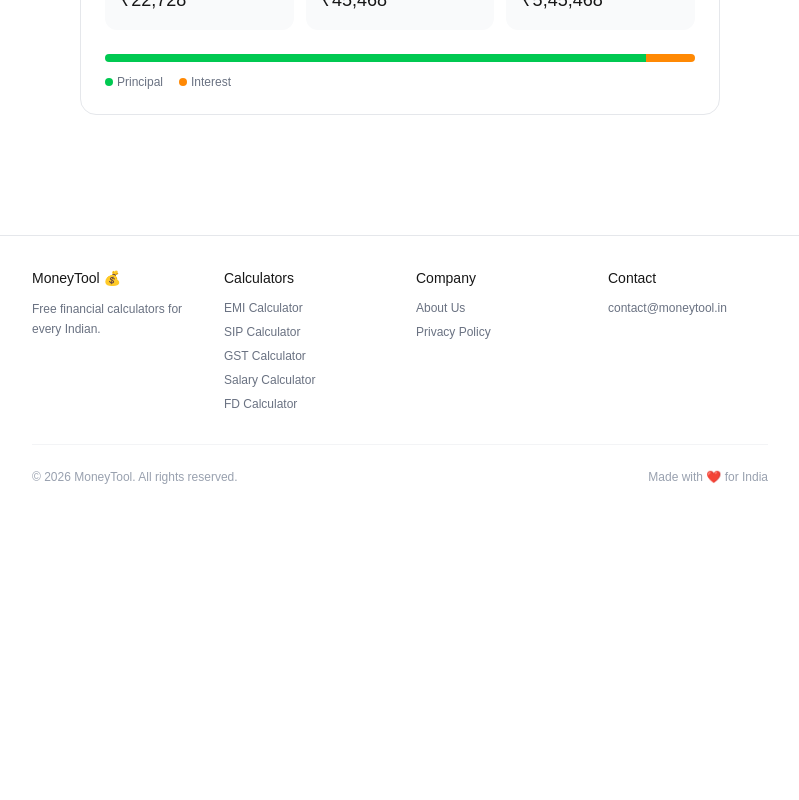
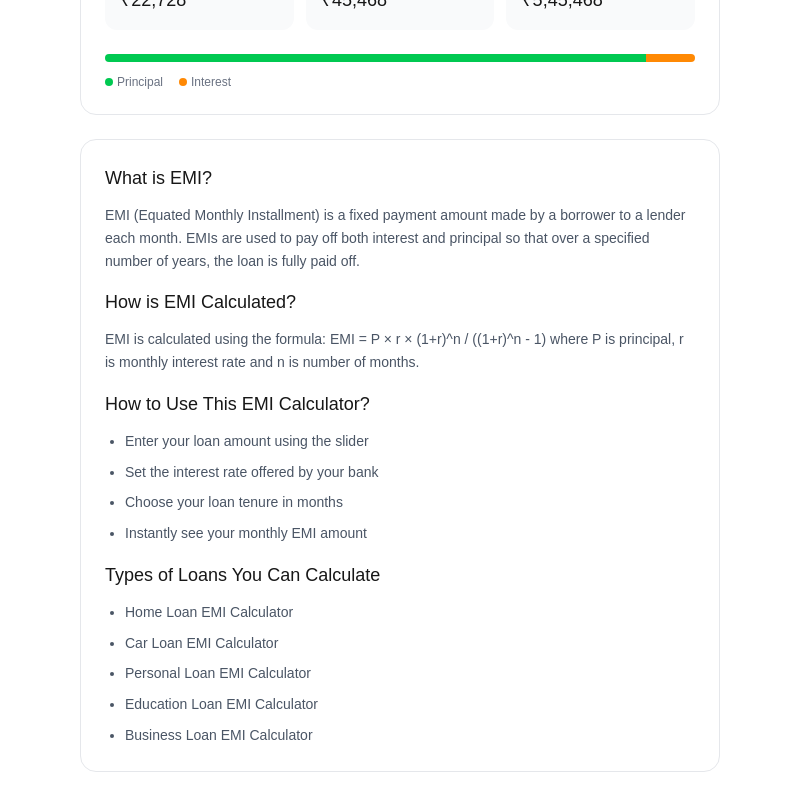
Before and after one commit to pankaj18021996/moneytool, a Next.js app: page /emi-calculator in a window 1280 px wide. Shown: the part 500-1300 px from the top of the page, without its empty margins (240-1039 px from the left). Before the commit the page ends 1017 px from the top, so only its background shows below. Built offline with nearby package versions, Linux system fonts and the light colour scheme.

Commit message:
fix layout and emi seo

```diff
--- /dev/null
+++ b/app/emi-calculator/EMICalculatorClient.tsx
@@ -0,0 +1,82 @@
+"use client";
+import { useState } from "react";
+
+export default function EMICalculatorClient() {
+  const [amount, setAmount] = useState(500000);
+  const [rate, setRate] = useState(8.5);
+  const [tenure, setTenure] = useState(24);
+
+  const r = rate / (12 * 100);
+  const emi = amount * r * Math.pow(1+r,tenure) / (Math.pow(1+r,tenure) - 1);
+  const totalPay = emi * tenure;
+  const totalInt = totalPay - amount;
+  const pPct = (amount / totalPay * 100).toFixed(1);
+
+  const fmt = (n: number) =>
+    "₹" + Math.round(n).toLocaleString("en-IN");
+
+  return (
+    <div className="bg-white border border-gray-200 rounded-2xl p-6 mb-4">
+      <div className="mb-6">
+        <div className="flex justify-between text-sm mb-2">
+          <span className="text-gray-500">Loan Amount</span>
+          <span className="font-medium">{fmt(amount)}</span>
+        </div>
+        <input type="range" min="50000" max="10000000" step="10000"
+          value={amount} onChange={e => setAmount(Number(e.target.value))}
+          className="w-full accent-green-600" />
+      </div>
+
+      <div className="mb-6">
+        <div className="flex justify-between text-sm mb-2">
+          <span className="text-gray-500">Interest Rate (per annum)</span>
+          <span className="font-medium">{rate.toFixed(1)}%</span>
+        </div>
+        <input type="range" min="1" max="30" step="0.1"
+          value={rate} onChange={e => setRate(Number(e.target.value))}
+          className="w-full accent-green-600" />
+      </div>
+
+      <div className="mb-8">
+        <div className="flex justify-between text-sm mb-2">
+          <span className="text-gray-500">Loan Tenure</span>
+          <span className="font-medium">{tenure} months</span>
+        </div>
+        <input type="range" min="1" max="360" step="1"
+          value={tenure} onChange={e => setTenure(Number(e.target.value))}
+          className="w-full accent-green-600" />
+      </div>
+
+      <div className="grid grid-cols-3 gap-3 mb-6">
+        <div className="bg-gray-50 rounded-xl p-4">
+          <p className="text-xs text-gray-500 mb-1">Monthly EMI</p>
+          <p className="text-lg font-medium">{fmt(emi)}</p>
+        </div>
+        <div className="bg-gray-50 rounded-xl p-4">
+          <p className="text-xs text-gray-500 mb-1">Total Interest</p>
+          <p className="text-lg font-medium">{fmt(totalInt)}</p>
+        </div>
+        <div className="bg-gray-50 rounded-xl p-4">
+          <p className="text-xs text-gray-500 mb-1">Total Payment</p>
+          <p className="text-lg font-medium">{fmt(totalPay)}</p>
+        </div>
+      </div>
+
+      <div className="flex rounded-full overflow-hidden h-2 mb-3">
+        <div className="bg-green-500" style={{width: pPct + "%"}}></div>
+        <div className="bg-orange-400"
+          style={{width: (100 - Number(pPct)) + "%"}}></div>
+      </div>
+      <div className="flex gap-4 text-xs text-gray-500">
+        <span className="flex items-center gap-1">
+          <span className="w-2 h-2 rounded-full bg-green-500 inline-block"></span>
+          Principal
+        </span>
+        <span className="flex items-center gap-1">
+          <span className="w-2 h-2 rounded-full bg-orange-400 inline-block"></span>
+          Interest
+        </span>
+      </div>
+    </div>
+  );
+}
--- a/app/emi-calculator/page.tsx
+++ b/app/emi-calculator/page.tsx
@@ -1,87 +1,78 @@
-"use client";
-import { useState } from "react";
+import type { Metadata } from "next";
+import EMICalculatorClient from "./EMICalculatorClient";
 
-export default function EMICalculator() {
-  const [amount, setAmount] = useState(500000);
-  const [rate, setRate] = useState(8.5);
-  const [tenure, setTenure] = useState(24);
+export const metadata: Metadata = {
+  title: "EMI Calculator India 2026 — Free Loan EMI Calculator",
+  description: "Calculate your home loan, car loan & personal loan EMI instantly. Free EMI calculator with interest breakdown. Trusted by thousands of Indians.",
+  alternates: {
+    canonical: "https://www.moneytool.in/emi-calculator",
+  },
+  openGraph: {
+    title: "Free EMI Calculator India — Calculate Loan EMI Instantly",
+    description: "Calculate your loan EMI instantly. Free and accurate EMI calculator for all loan types.",
+    url: "https://www.moneytool.in/emi-calculator",
+    siteName: "MoneyTool",
+    locale: "en_IN",
+    type: "website",
+  },
+};
 
-  const r = rate / (12 * 100);
-  const emi = amount * r * Math.pow(1+r,tenure) / (Math.pow(1+r,tenure) - 1);
-  const totalPay = emi * tenure;
-  const totalInt = totalPay - amount;
-  const pPct = (amount / totalPay * 100).toFixed(1);
-
-  const fmt = (n: number) =>
-    "₹" + Math.round(n).toLocaleString("en-IN");
-
+export default function EMICalculatorPage() {
   return (
     <main className="max-w-2xl mx-auto px-4 py-10">
-      <h1 className="text-2xl font-medium mb-1">EMI Calculator</h1>
+
+      <h1 className="text-2xl font-medium mb-1">
+        EMI Calculator
+      </h1>
       <p className="text-gray-500 text-sm mb-8">
         Calculate your monthly loan installment instantly
       </p>
 
-      <div className="bg-white border border-gray-200 rounded-2xl p-6 mb-4">
-        <div className="mb-6">
-          <div className="flex justify-between text-sm mb-2">
-            <span className="text-gray-500">Loan Amount</span>
-            <span className="font-medium">{fmt(amount)}</span>
-          </div>
-          <input type="range" min="50000" max="10000000" step="10000"
-            value={amount} onChange={e => setAmount(Number(e.target.value))}
-            className="w-full accent-green-600" />
-        </div>
+      <EMICalculatorClient />
 
-        <div className="mb-6">
-          <div className="flex justify-between text-sm mb-2">
-            <span className="text-gray-500">Interest Rate (per annum)</span>
-            <span className="font-medium">{rate.toFixed(1)}%</span>
-          </div>
-          <input type="range" min="1" max="30" step="0.1"
-            value={rate} onChange={e => setRate(Number(e.target.value))}
-            className="w-full accent-green-600" />
-        </div>
+      <div className="mt-6 bg-white border border-gray-200 rounded-2xl p-6">
+        <h2 className="text-lg font-medium mb-3">
+          What is EMI?
+        </h2>
+        <p className="text-gray-600 text-sm leading-relaxed mb-4">
+          EMI (Equated Monthly Installment) is a fixed payment
+          amount made by a borrower to a lender each month. EMIs
+          are used to pay off both interest and principal so that
+          over a specified number of years, the loan is fully paid off.
+        </p>
 
-        <div className="mb-8">
-          <div className="flex justify-between text-sm mb-2">
-            <span className="text-gray-500">Loan Tenure</span>
-            <span className="font-medium">{tenure} months</span>
-          </div>
-          <input type="range" min="1" max="360" step="1"
-            value={tenure} onChange={e => setTenure(Number(e.target.value))}
-            className="w-full accent-green-600" />
-        </div>
+        <h2 className="text-lg font-medium mb-3">
+          How is EMI Calculated?
+        </h2>
+        <p className="text-gray-600 text-sm leading-relaxed mb-4">
+          EMI is calculated using the formula:
+          EMI = P × r × (1+r)^n / ((1+r)^n - 1)
+          where P is principal, r is monthly interest rate
+          and n is number of months.
+        </p>
 
-        <div className="grid grid-cols-3 gap-3 mb-6">
-          <div className="bg-gray-50 rounded-xl p-4">
-            <p className="text-xs text-gray-500 mb-1">Monthly EMI</p>
-            <p className="text-lg font-medium">{fmt(emi)}</p>
-          </div>
-          <div className="bg-gray-50 rounded-xl p-4">
-            <p className="text-xs text-gray-500 mb-1">Total Interest</p>
-            <p className="text-lg font-medium">{fmt(totalInt)}</p>
-          </div>
-          <div className="bg-gray-50 rounded-xl p-4">
-            <p className="text-xs text-gray-500 mb-1">Total Payment</p>
-            <p className="text-lg font-medium">{fmt(totalPay)}</p>
-          </div>
-        </div>
+        <h2 className="text-lg font-medium mb-3">
+          How to Use This EMI Calculator?
+        </h2>
+        <ul className="text-gray-600 text-sm leading-relaxed
+          list-disc pl-5 space-y-2 mb-4">
+          <li>Enter your loan amount using the slider</li>
+          <li>Set the interest rate offered by your bank</li>
+          <li>Choose your loan tenure in months</li>
+          <li>Instantly see your monthly EMI amount</li>
+        </ul>
 
-        <div className="flex rounded-full overflow-hidden h-2 mb-3">
-          <div className="bg-green-500" style={{width: pPct + "%"}}></div>
-          <div className="bg-orange-400" style={{width: (100 - Number(pPct)) + "%"}}></div>
-        </div>
-        <div className="flex gap-4 text-xs text-gray-500">
-          <span className="flex items-center gap-1">
-            <span className="w-2 h-2 rounded-full bg-green-500 inline-block"></span>
-            Principal
-          </span>
-          <span className="flex items-center gap-1">
-            <span className="w-2 h-2 rounded-full bg-orange-400 inline-block"></span>
-            Interest
-          </span>
-        </div>
+        <h2 className="text-lg font-medium mb-3">
+          Types of Loans You Can Calculate
+        </h2>
+        <ul className="text-gray-600 text-sm leading-relaxed
+          list-disc pl-5 space-y-2">
+          <li>Home Loan EMI Calculator</li>
+          <li>Car Loan EMI Calculator</li>
+          <li>Personal Loan EMI Calculator</li>
+          <li>Education Loan EMI Calculator</li>
+          <li>Business Loan EMI Calculator</li>
+        </ul>
       </div>
 
     </main>
--- a/app/layout.tsx
+++ b/app/layout.tsx
@@ -2,6 +2,7 @@ import type { Metadata } from "next";
 import "./globals.css";
 import Navbar from "./components/Navbar";
 import Footer from "./components/Footer";
+import Script from "next/script";
 
 export const metadata: Metadata = {
   title: {
@@ -16,31 +17,19 @@ export const metadata: Metadata = {
     "gst calculator",
     "salary calculator",
     "fd calculator",
-    "free calculator india",
   ],
-  authors: [{ name: "MoneyTool" }],
-  creator: "MoneyTool",
   metadataBase: new URL("https://www.moneytool.in"),
   openGraph: {
     type: "website",
     locale: "en_IN",
     siteName: "MoneyTool",
     title: "MoneyTool — Free Financial Calculators for India",
-    description: "Free financial calculators for India. EMI, SIP, GST, Salary, FD calculators and more.",
+    description: "Free financial calculators for India.",
     url: "https://www.moneytool.in",
-  },
-  twitter: {
-    card: "summary_large_image",
-    title: "MoneyTool — Free Financial Calculators for India",
-    description: "Free financial calculators for India.",
   },
   robots: {
     index: true,
     follow: true,
-    googleBot: {
-      index: true,
-      follow: true,
-    },
   },
 };
 
@@ -51,31 +40,28 @@ export default function RootLayout({
 }) {
   return (
     <html lang="en">
-      <head>
-        <script
+      <body className="bg-gray-50 min-h-screen">
+        <Navbar />
+        {children}
+        <Footer />
+        <Script
           async
           src="https://pagead2.googlesyndication.com/pagead/js/adsbygoogle.js?client=ca-pub-3150789625391215"
           crossOrigin="anonymous"
+          strategy="afterInteractive"
         />
-      </head>
-      <script
-  async
-  src={`https://www.googletagmanager.com/gtag/js?id=G-DBWGRGDQ52`}
+        <Script
+          src="https://www.googletagmanager.com/gtag/js?id=G-DBWGRGDQ52"
+          strategy="afterInteractive"
         />
-<script
-  dangerouslySetInnerHTML={{
-    __html: `
+        <Script id="google-analytics" strategy="afterInteractive">
+          {`
             window.dataLayer = window.dataLayer || [];
             function gtag(){dataLayer.push(arguments);}
             gtag('js', new Date());
             gtag('config', 'G-DBWGRGDQ52');
-    `,
-  }}
-/>
-      <body className="bg-gray-50 min-h-screen">
-        <Navbar />
-        {children}
-        <Footer />
+          `}
+        </Script>
       </body>
     </html>
   );
```
Lines whose indentation alone changed are shown as unchanged.
